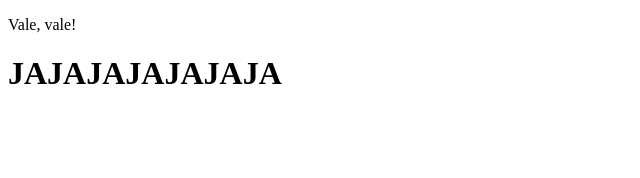
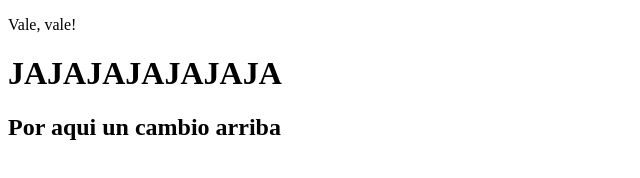
Before and after one commit to danyhoshi/pullpush, a plain HTML site: page index.html in a window 1280 px wide. Shown: the whole page, without its empty margins (0-640 px from the left). Drawn offline with Linux system fonts and the light colour scheme.

Commit message:
Update index.html

```diff
--- a/index.html
+++ b/index.html
@@ -9,5 +9,6 @@
 <body>
     <p>Vale, vale!</p>
     <h1>JAJAJAJAJAJAJA</h1>
+    <h2>Por aqui un cambio arriba</h2>
 </body>
 </html>
```
